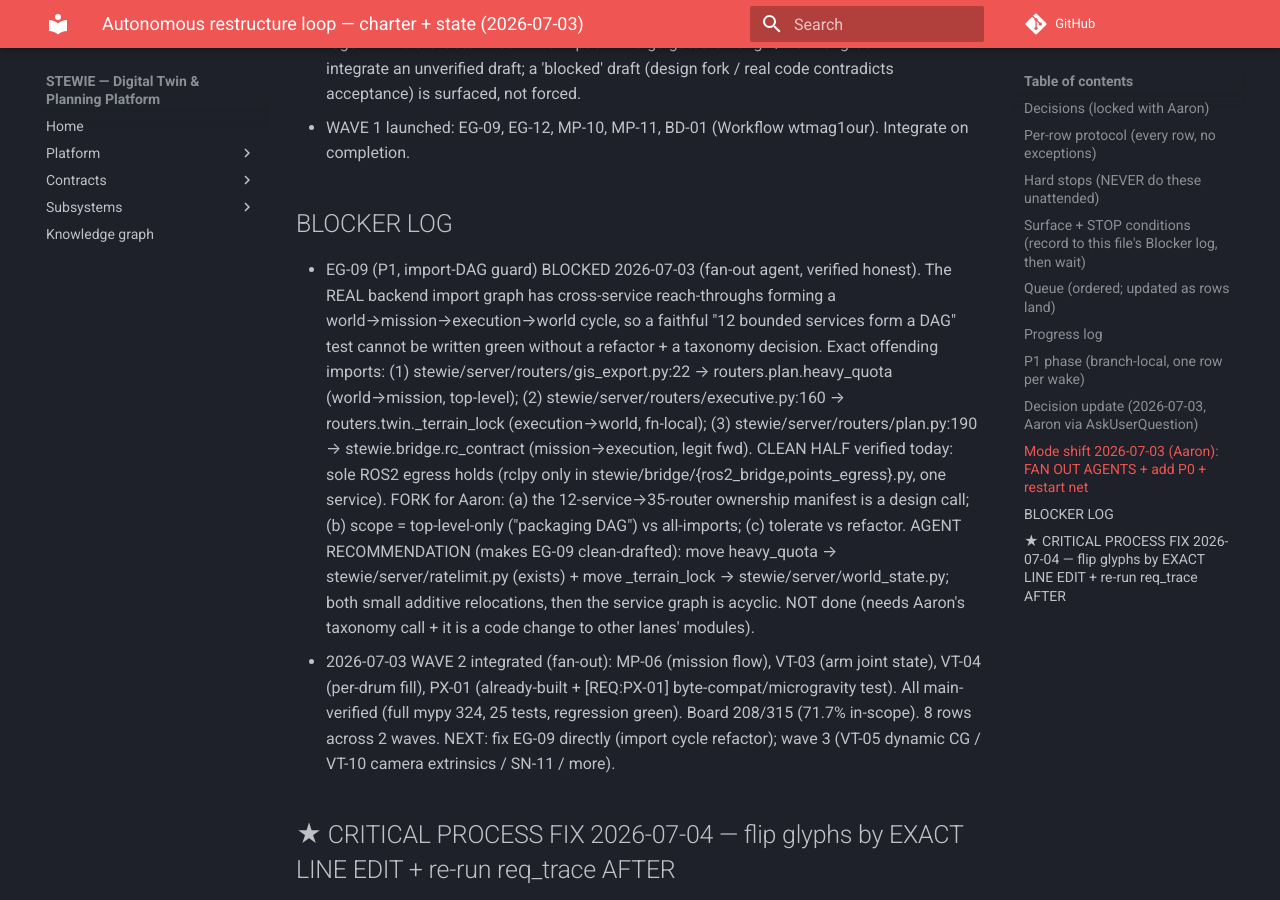
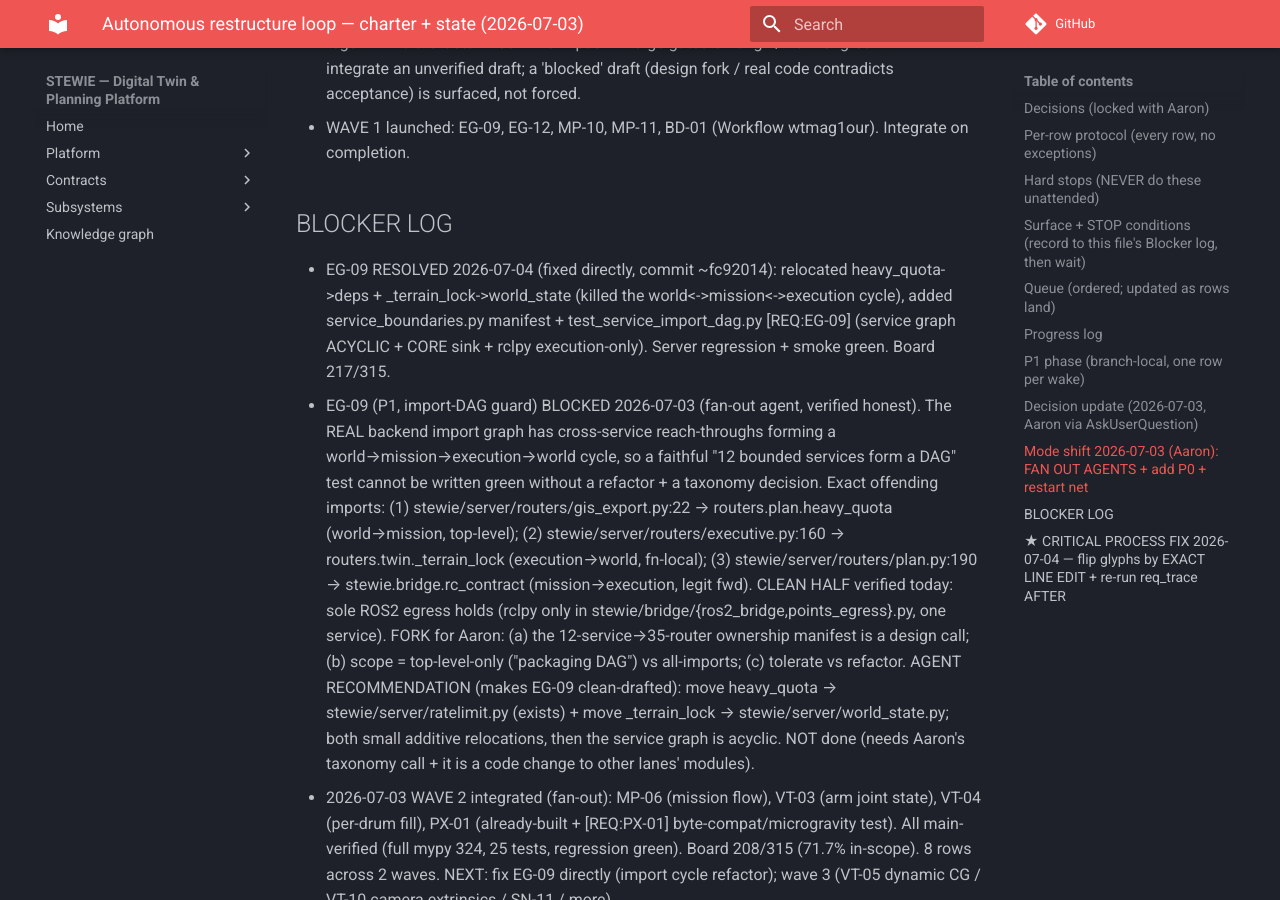
Before and after one commit to stewie-sw/stewie, an MkDocs documentation site: the page built from docs/autonomous_loop_charter_2026-07-03.md, in a window 1280 px wide and 900 px high, scrolled down 7557 px. Built offline with MkDocs 1.6.1 and Material for MkDocs 9.7.7, drawn with Linux system fonts in a browser that asks for light colours; comment, search, counter and statistics services are not loaded.

Commit message:
chore(loop): charter — EG-09 RESOLVED (import cycle fixed + DAG guard), board 217/315

```diff
--- a/docs/autonomous_loop_charter_2026-07-03.md
+++ b/docs/autonomous_loop_charter_2026-07-03.md
@@ -221,6 +221,7 @@ and stop scheduling (wait for Aaron).
 - WAVE 1 launched: EG-09, EG-12, MP-10, MP-11, BD-01 (Workflow wtmag1our). Integrate on completion.
 
 ## BLOCKER LOG
+- EG-09 RESOLVED 2026-07-04 (fixed directly, commit ~fc92014): relocated heavy_quota->deps + _terrain_lock->world_state (killed the world<->mission<->execution cycle), added service_boundaries.py manifest + test_service_import_dag.py [REQ:EG-09] (service graph ACYCLIC + CORE sink + rclpy execution-only). Server regression + smoke green. Board 217/315.
 - EG-09 (P1, import-DAG guard) BLOCKED 2026-07-03 (fan-out agent, verified honest). The REAL backend import
   graph has cross-service reach-throughs forming a world→mission→execution→world cycle, so a faithful
   "12 bounded services form a DAG" test cannot be written green without a refactor + a taxonomy decision.
```
